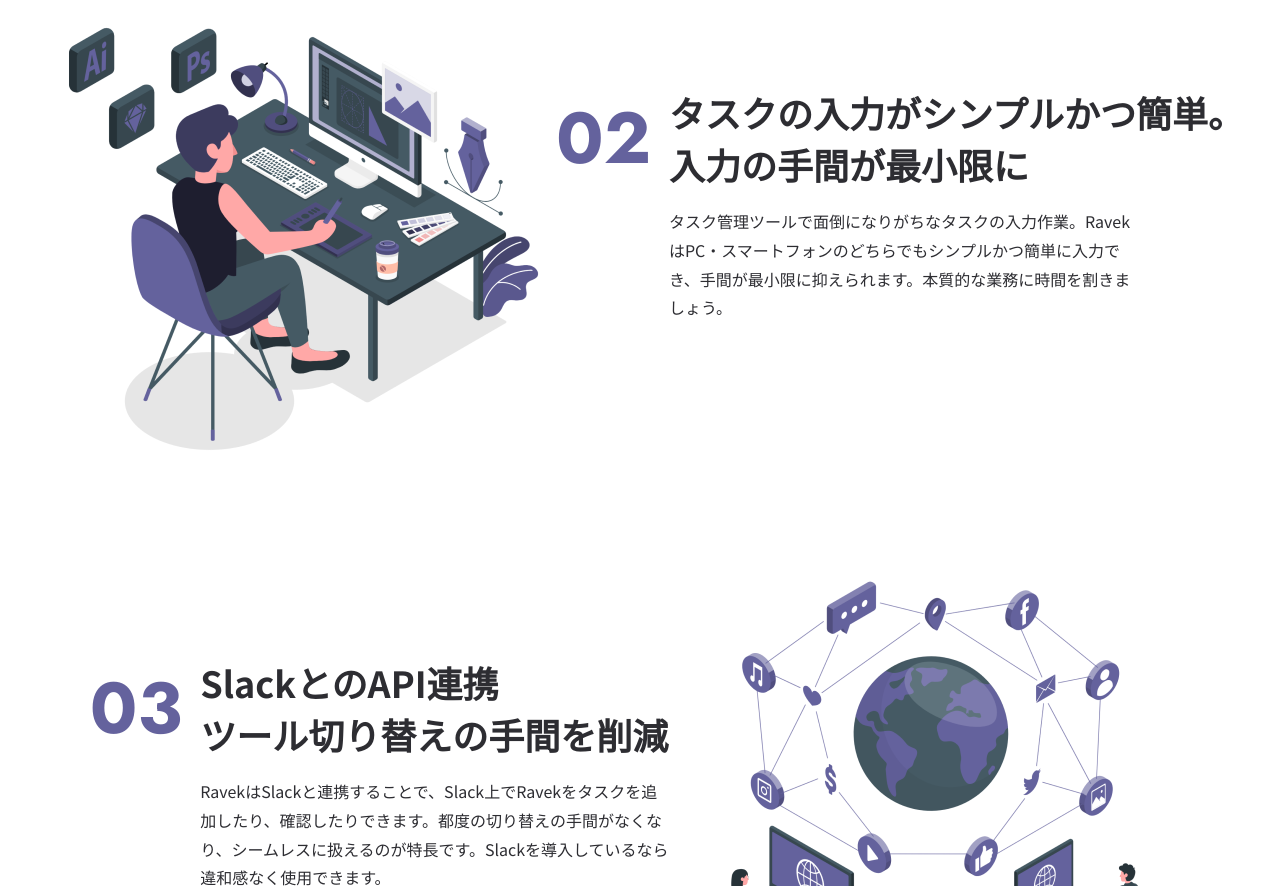
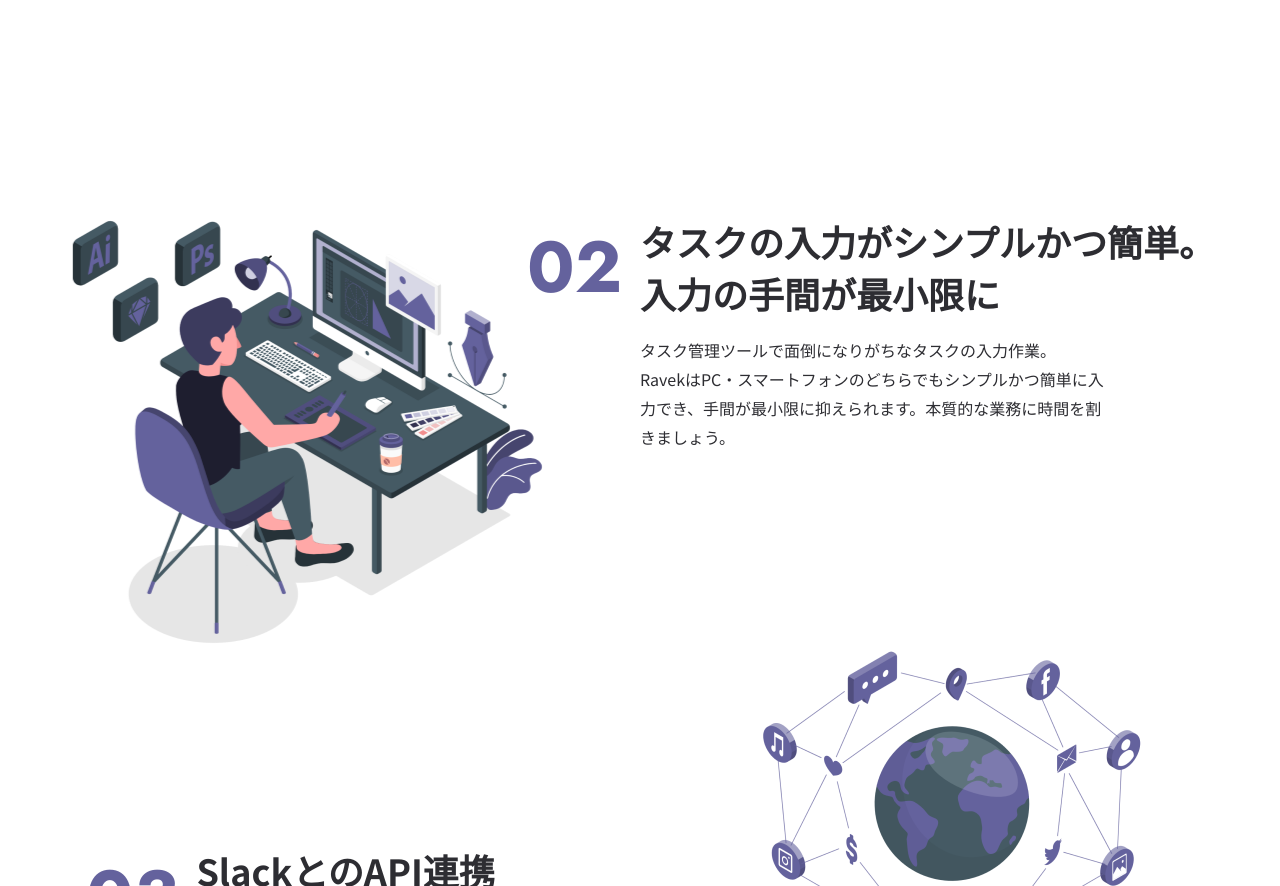
Before and after one commit to shunei-web/code-review, a website: page public/index.html in a window 1280 px wide. Shown: the part 828-1714 px from the top of the page. Drawn offline with nearby package versions, Linux system fonts and the light colour scheme.

Commit message:
position プロパティでつくってみました。

```diff
--- a/public/index.html
+++ b/public/index.html
@@ -42,24 +42,24 @@
 					</div>
 				</div>
 
-				<div class="c-feature-media c-feature-media--row-layout">
-					<div class="c-feature-media__img c-feature-media__img--adjust-margin">
+				<div class="c-feature-media c-feature-media--align-left">
+					<div class="c-feature-media__img c-feature-media__img--align-left">
 						<img src="./assets/img/feature2.png" alt="特徴２" />
 					</div>
 					<div class="c-feature-media__content">
 						<span class="c-feature-media__num"> 02</span>
 						<div class="c-feature-media__box">
-							<h3 class="c-feature-media__heading">
-								タスクの入力がシンプルかつ簡単。<br />入力の手間が最小限に
+							<h3 class="c-feature-media__heading c-feature-media__heading--adjust-margin">
+								タスクの入力がシンプルかつ簡単。<br class="u-hidden-xs" />入力の手間が最小限に
 							</h3>
 							<div class="c-feature-media__text">
-								タスク管理ツールで面倒になりがちなタスクの入力作業。RavekはPC・スマートフォンのどちらでもシンプルかつ簡単に入力でき、手間が最小限に抑えられます。本質的な業務に時間を割きましょう。
+								タスク管理ツールで面倒になりがちなタスクの入力作業。<br class="u-hidden-sp u-hidden-tab" />RavekはPC・スマートフォンのどちらでもシンプルかつ簡単に入力でき、手間が最小限に抑えられます。本質的な業務に時間を割きましょう。
 							</div>
 						</div>
 					</div>
 				</div>
 
-				<div class="c-feature-media">
+				<div class="c-feature-media c-feature-media--adjust-margin">
 					<div class="c-feature-media__img">
 						<img src="./assets/img/feature3.png" alt="特徴３" />
 					</div>
--- a/src/assets/sass/component/_c-feature-media.scss
+++ b/src/assets/sass/component/_c-feature-media.scss
@@ -1,42 +1,53 @@
 @use "../global" as global;
 
 .c-feature-media {
-  @include global.mq("pc") {
-    display: flex;
-    flex-direction: row-reverse;
-  }
-}
-
-.c-feature-media--row-layout{
+  position: relative;
   @include global.mq('pc') {
-    flex-direction: row;
-  }
-}
-
-.c-feature-media__img {
-  width: 280px;
-  height: 280px;
-  margin-inline: auto;
-  @include global.mq("pc") {
-    margin-inline: 0;
-    width: 520px;
-    height: 520px;
+    margin-inline: 0 auto;
   }
 }
 
 .c-feature-media--adjust-margin{
   @include global.mq('pc') {
-    margin-top: -40px;
+    margin-block-start: 110px;
+  }
+}
+
+.c-feature-media--align-left{
+  @include global.mq('pc') {
+    margin-inline:  auto 0;
+  }
+}
+
+.c-feature-media__img {
+  position: absolute;
+  inline-size: 280px;
+  block-size: auto;
+  inset-inline-start: 50%;
+  transform: translateX(-50%);
+  @include global.mq("pc") {
+    inline-size: 520px;
+    transform: translateX(52.5%);
+  }
+}
+
+.c-feature-media__img--align-left{
+  @include global.mq('pc') {
+    inset-inline-start: 0;
+    transform: translateX(-86%) translateY(35%);
   }
 }
 
 .c-feature-media__content {
-  margin-block-start: -26px;
-  @include global.mq("pc") {
+  margin-block-start: 195px;
+  padding-block: 40px;
+  padding-inline: 20px;
+  @include global.mq('pc') {
+    margin-block-start: 153px;
+    padding-block: 65px;
+    padding-inline: 40px 124px;
     display: flex;
     gap: 18px;
-    margin-block-start: 100px;
-    flex-shrink: 0;
   }
 }
 .c-feature-media__num {
@@ -56,6 +67,14 @@
     font-weight: 700;
   }
 }
+
+.c-feature-media__heading--adjust-margin{
+  margin-inline-end: -20px;
+  @include global.mq('pc') {
+    margin-inline-end: -105px;
+  }
+}
+
 .c-feature-media__text {
   margin-block-start: 8px;
   font-size: 14px;
--- a/src/assets/sass/project/_p-feature.scss
+++ b/src/assets/sass/project/_p-feature.scss
@@ -4,11 +4,11 @@
   padding-block-start: 80px;
   @include global.mq("pc") {
     padding-block-start: 92px;
+    overflow: hidden;
   }
 }
 
 .p-feature__inner {
-  padding-inline: 20px;
   padding-block-end: 100px;
 }
 
@@ -18,9 +18,11 @@
   display: flex;
   flex-direction: column;
   align-items: center;
-  gap: 50px;
+  gap: 60px;
   max-width: 500px;
   @include global.mq("pc") {
-    max-width: calc(1440px - 20px - 20px);
+    margin-block-start: 102px;
+    max-width: calc(1440px - 120px - 132px);
+    gap: 0;
   }
 }
--- a/src/assets/sass/utility/_u-hidden.scss
+++ b/src/assets/sass/utility/_u-hidden.scss
@@ -3,6 +3,13 @@
 // ---
 // 非表示
 // ---
+
+.u-hidden-xs {
+	@media screen and (max-width: 374px) {
+		display: none;
+	}
+}
+
 .u-hidden-pc {
 	// PC時に非表示
 
```
Also changed, not shown: src/index.html (+6 -6 lines), public/assets/css/style.css, public/assets/css/style.min.css.
